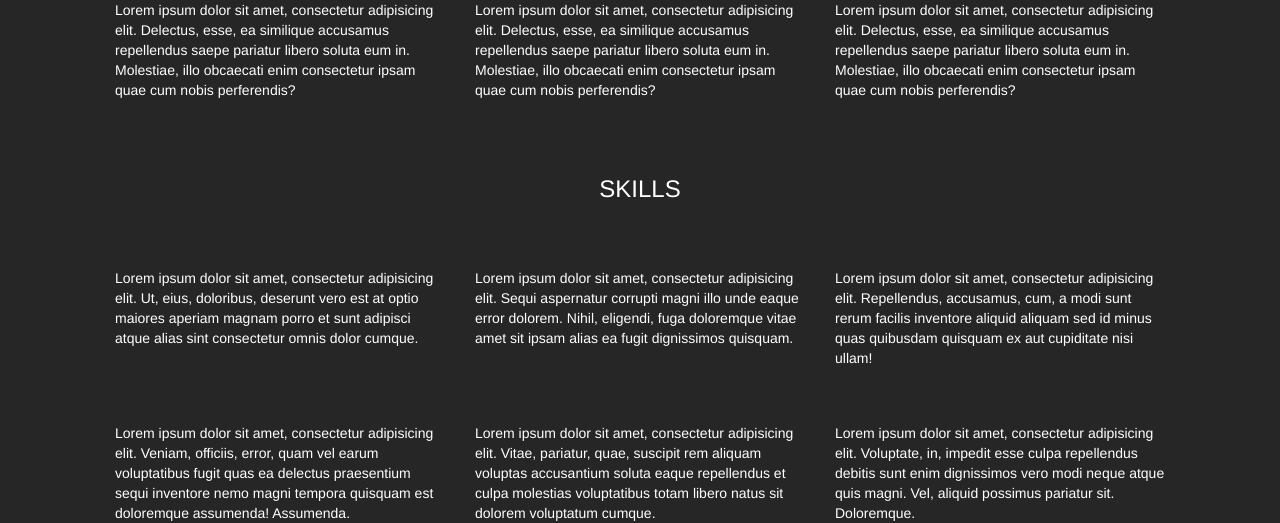
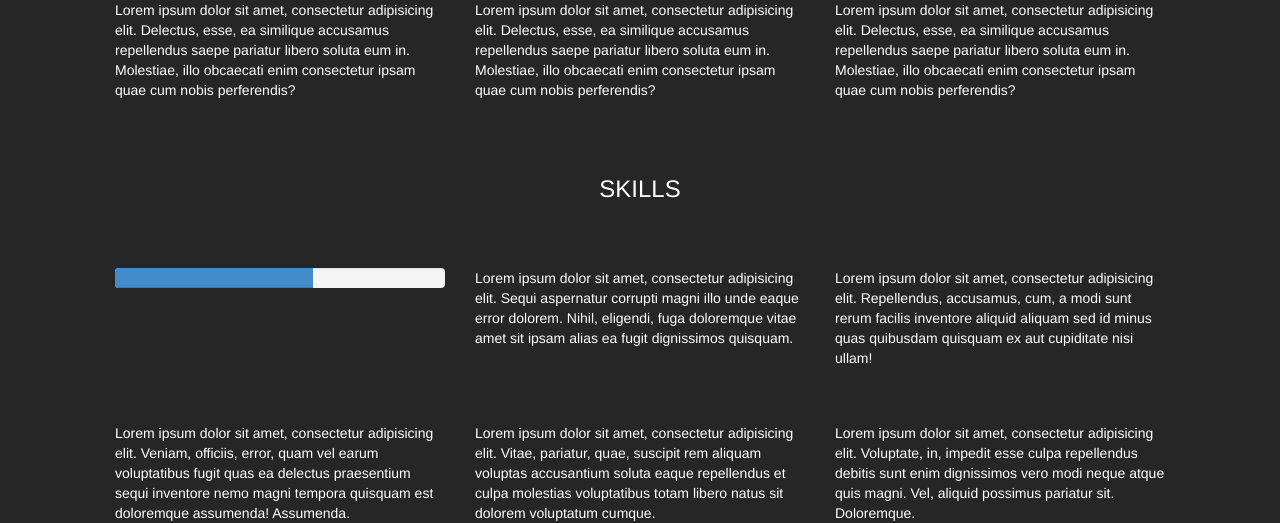
Before and after one commit to RestaurantesLTV/Creatalia, a PHP site: page / in a window 1280 px wide. Shown: the part 3215-3738 px from the top of the page. Run offline with PHP 8.4, Linux system fonts and the light colour scheme; some web fonts are replaced.

Commit message:
v2.1.4 WEB CREATALIA

```diff
--- a/design/index.html
+++ b/design/index.html
@@ -950,7 +950,11 @@
         </div>
         <div class="col-xs-12 col-sm-12 col-md-12 col-lg-12 skills1">
           <div class="col-xs-12 col-sm-12 col-md-4 col-lg-4">
-          Lorem ipsum dolor sit amet, consectetur adipisicing elit. Ut, eius, doloribus, deserunt vero est at optio maiores aperiam magnam porro et sunt adipisci atque alias sint consectetur omnis dolor cumque.
+            <div class="progress">
+             <div class="progress-bar" role="progressbar" aria-valuenow="60" aria-valuemin="0" aria-valuemax="100" style="width: 60%;">
+             <span class="sr-only">60% Complete</span>
+              </div>
+            </div>
           </div>
           <div class="col-xs-12 col-sm-12 col-md-4 col-lg-4">
             Lorem ipsum dolor sit amet, consectetur adipisicing elit. Sequi aspernatur corrupti magni illo unde eaque error dolorem. Nihil, eligendi, fuga doloremque vitae amet sit ipsam alias ea fugit dignissimos quisquam.
@@ -969,9 +973,9 @@
           <div class="col-xs-4 col-sm-4 col-md-4 col-lg-4">
             Lorem ipsum dolor sit amet, consectetur adipisicing elit. Voluptate, in, impedit esse culpa repellendus debitis sunt enim dignissimos vero modi neque atque quis magni. Vel, aliquid possimus pariatur sit. Doloremque.
           </div>
-        </div>
-      </div>
-    </div>
+        </div><!-- ./SKILLS2 -->
+      </div><!-- ./SKILLS -->
+    </div><!-- ./CONTAINER SKILLS -->
   </div>
 </body>
 </html>
```
Also changed, not shown: design/css/main.css (line endings or trailing spaces).
